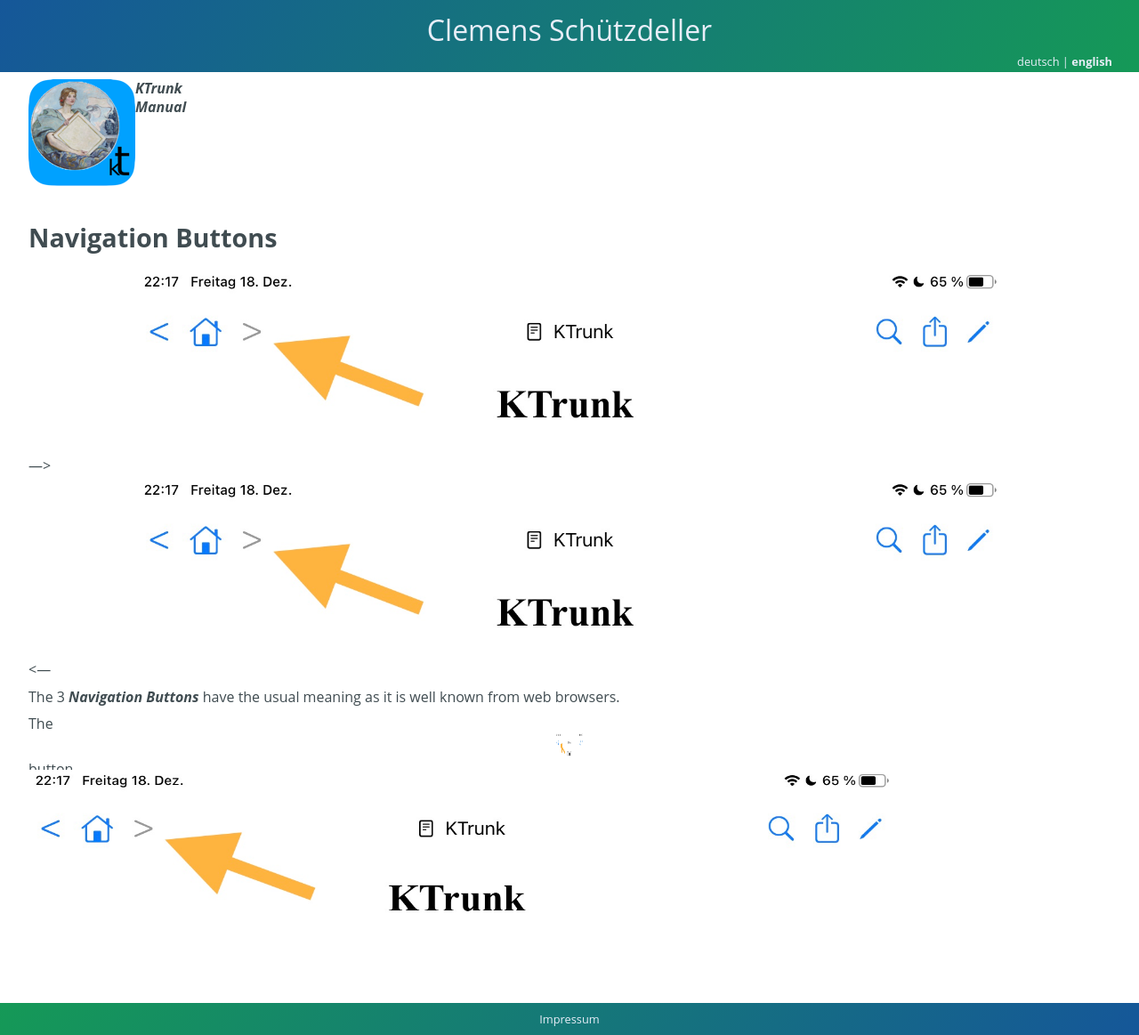
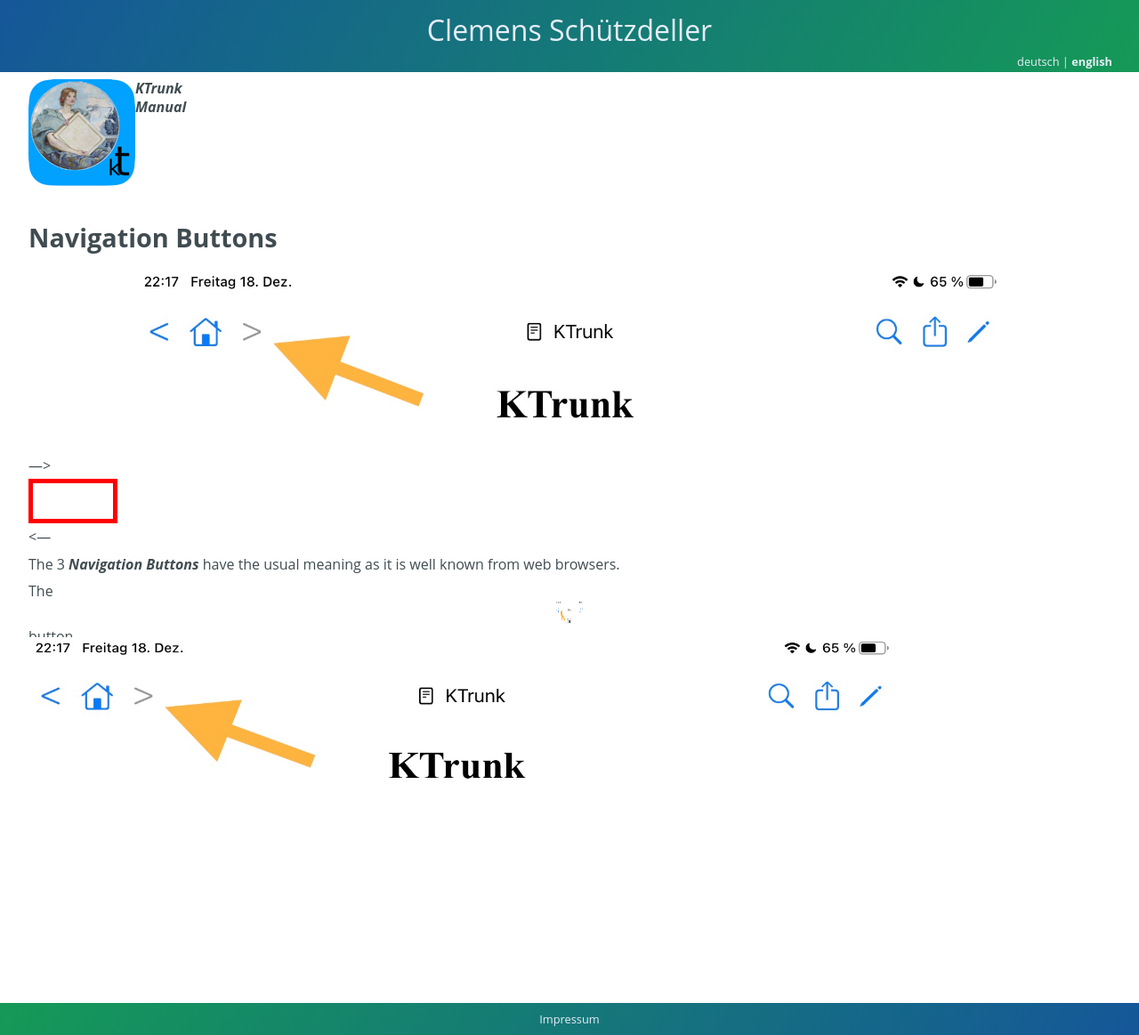
Before and after one commit to cs-LA/home, a Jekyll site: the page built from KTrunk/Manual/NavigationButtons.md, in a window 1280 px wide. Shown: the whole page at 89% size. Built offline with Jekyll 4.4.1, drawn with Linux system fonts in a browser that asks for light colours; our own code applies the rules of GitHub Pages for plain Markdown files.

Commit message:
Update NavigationButtons.md

```diff
--- a/KTrunk/Manual/NavigationButtons.md
+++ b/KTrunk/Manual/NavigationButtons.md
@@ -14,9 +14,9 @@
 
 
 --->
-<div width=100 height=50 style="overflow: hidden">
+<div style="width: 100px; height: 50px; border: 5px solid red; overflow: hidden">
 
-  <img src="NavigationButtons.png" width=900 style="margin-left: -100;">
+  <img src="NavigationButtons.png" width=900 style="margin-left: -100px;">
 
 </div>
 <---
```
